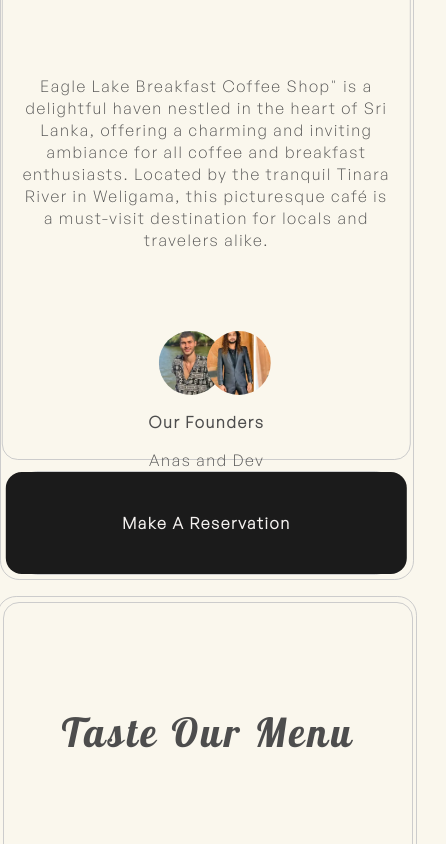
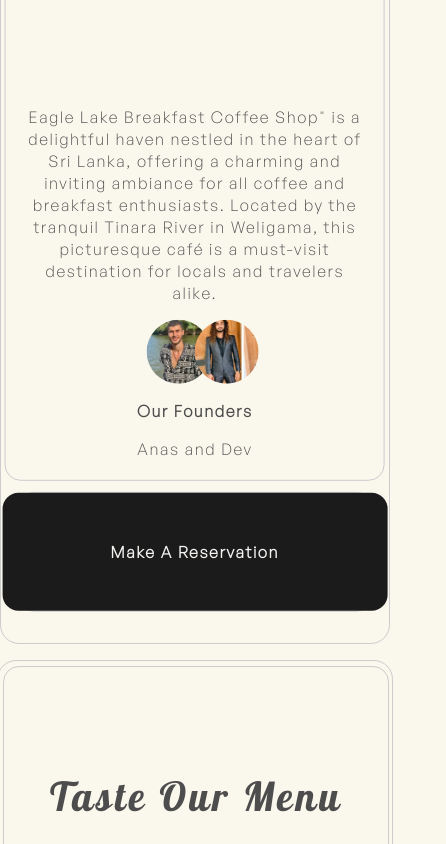
Before and after one commit to shehabwaleedd/eagle-lake, a React (Create React App) app: page / in a window 390 px wide. Shown: the part 1291-2135 px from the top of the page, 446 px wide, since content can reach past the window. Built offline with nearby package versions, Linux system fonts and the light colour scheme.

Commit message:
fixed the about in macbook and mobile as well,

```diff
--- a/src/pages/home/leftSide/about/About.css
+++ b/src/pages/home/leftSide/about/About.css
@@ -4,7 +4,8 @@
     padding: 0.3rem;
     height: 100vh;
     width: 100%;
-    margin-top: 1rem;
+    margin-top: 5rem;
+
 }
 
 .about__container_home {
@@ -12,8 +13,7 @@
     flex-direction: column;
     justify-content: center;
     align-items: center;
-    width: 100%;
-    height: 100%;
+    width: 97%;
     gap: 1rem;
 }
 
@@ -25,8 +25,8 @@
         width: 93%;
     }
     .about__container_home {
-        width: 97%;
-        transform: translateX(0.3rem);
+        width: 99%;
+        transform: translate(-0.5rem, -0.7rem);
     }
     .aboutUpper__container h1 {
         font-size: 5rem;
@@ -44,8 +44,8 @@
     .about__container_home {
         gap: 1rem;
         height: 100%;
-        width: 90%;
-        transform: translateX(1rem);
+        width: 99%;
+        transform: translate(-0.5rem, 1.5rem);
     }
     .aboutUpper__container h1 {
         font-size: 4.2rem;
@@ -54,7 +54,7 @@
         margin-bottom: 2rem;
     }
     .resv__button_about {
-        width: 105%;
+        width: 100%;
     }
 }
 
--- a/src/pages/home/leftSide/about/aboutComponents/AboutComponents.css
+++ b/src/pages/home/leftSide/about/aboutComponents/AboutComponents.css
@@ -3,10 +3,9 @@
     flex-direction: column;
     justify-content: center;
     align-items: center;
-    margin-top: 3.4rem;
     margin-bottom: 2rem;
     text-align: center;
-
+    height: 100%;
 }
 
 .aboutUpper__container {
@@ -17,11 +16,9 @@
     border: 1px solid var(--border-color);
     border-radius: 1rem;
     padding: 1rem;
-    margin: 1rem;
-    gap: 1rem;
-    height: 85vh;
-    width: 100%;
-    gap: 4rem;
+    height: 80vh;
+    width: 98%;
+    transform: translate(0.6rem, 0rem);
 }
 
 .aboutUpper__container h1 {
@@ -47,7 +44,8 @@
     text-align: center;
     width: 100%;
     position: relative;
-    bottom: 3.3rem;
+    bottom: 0.3rem;
+    transform: translateX(0.6rem);
 }
 
 .aboutLower__container {
@@ -58,16 +56,19 @@
     border: 1px solid var(--border-color);
     border-radius: 1rem;
     gap: 1rem;
-    height: 12vh;
+    height: 14vh;
     margin-bottom: 1rem;
     width: 100%;
+    margin-top: 1rem;
+    bottom: 3rem;
+    position: relative;
 }
 
 .resv__button_about {
     display: flex;
     justify-content: center;
     align-items: center;
-    width: 100%;
+    width: 98%;
     height: 100%;
     gap: 1rem;
     padding: 1rem;
@@ -145,3 +146,6 @@
     font-family: 'GeneralSans-Light';
     letter-spacing: 0.1rem;
 }
+
+@media (max-width: 490px) {
+}
```
